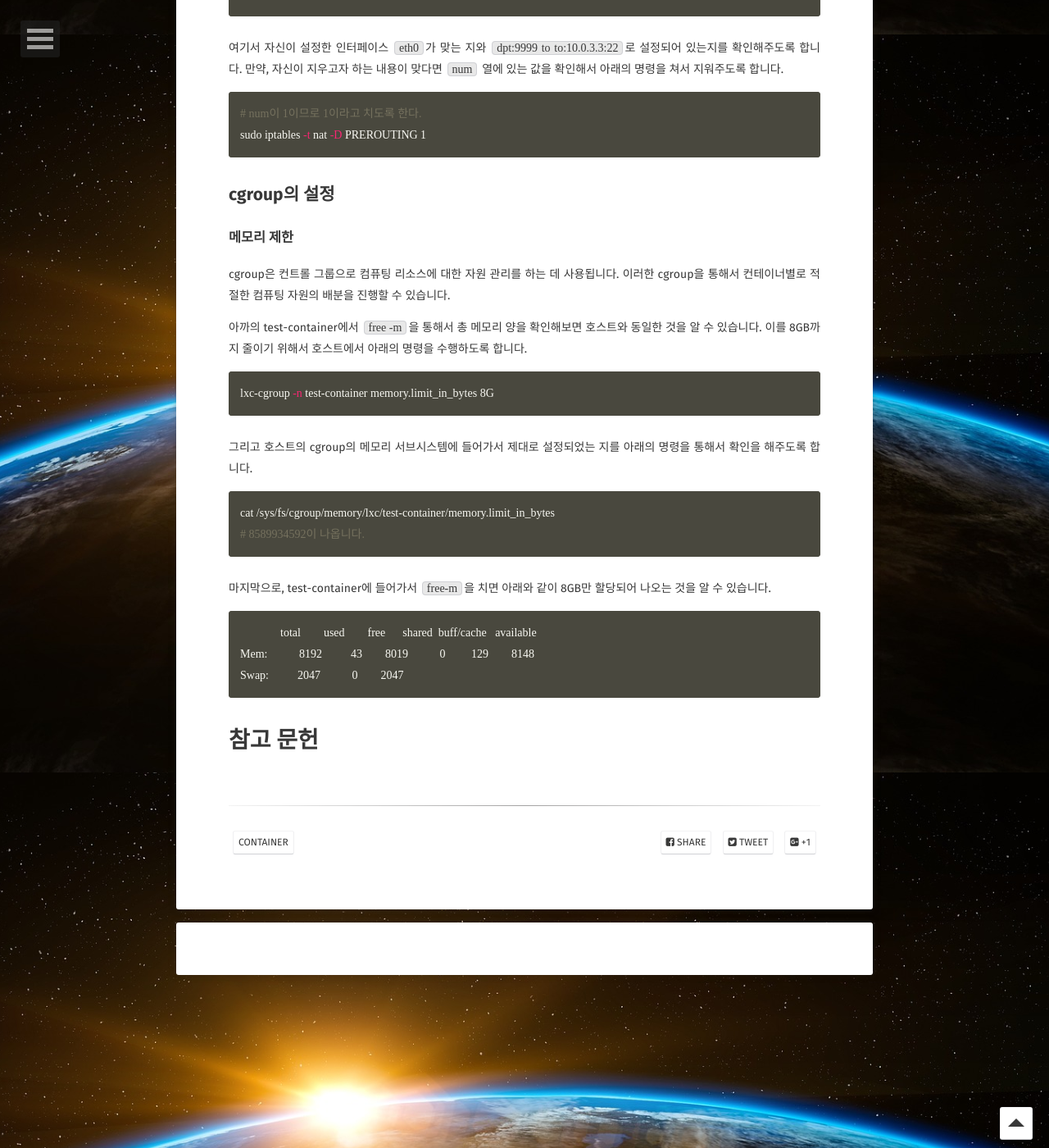
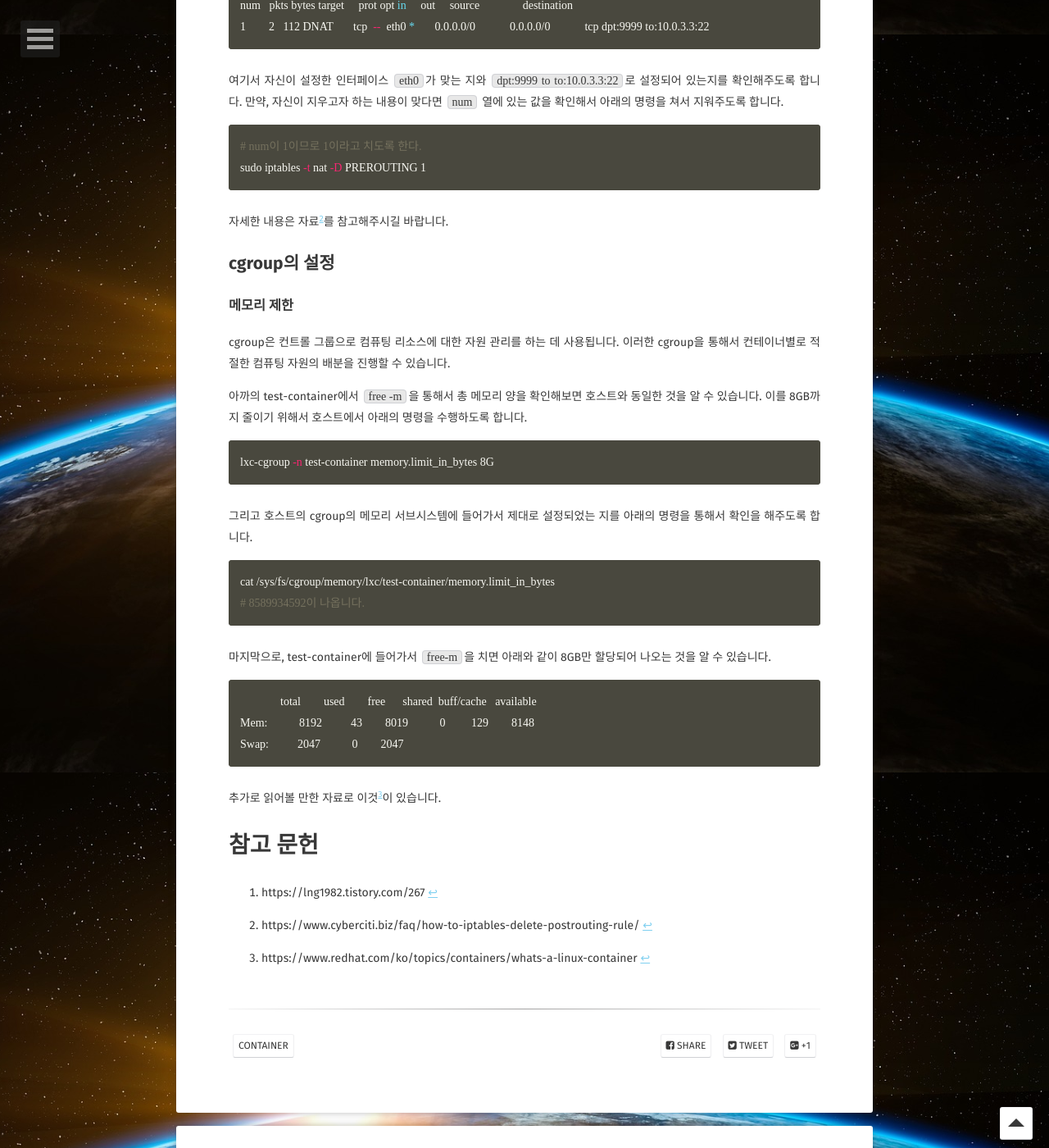
Before and after one commit to BlaCkinkGJ/blackinkgj.github.io, a Jekyll site: the page built from _posts/2020-LXC/2020-06-29-LXC.md, in a window 1280 px wide and 1400 px high, scrolled down 3558 px. Shown: the whole window at 82% size. Built offline with Jekyll 4.4.1, drawn with Linux system fonts in a browser that asks for light colours; some web fonts are replaced; comment, search, counter and statistics services are not loaded; some of the changed text lies outside the part shown.

Commit message:
Update 2020-06-29-LXC.md

````diff
--- a/_posts/2020-LXC/2020-06-29-LXC.md
+++ b/_posts/2020-LXC/2020-06-29-LXC.md
@@ -12,6 +12,8 @@ typora-root-url: ../../
 # LinuX Container(LXC)의 설치 및 실행
 
 > 주의: LXC는 곧 지원기간이 만료되므로 사용해서는 안됩니다.
+
+본 내용은 이 자료[^1]에 기반하여 작성되었습니다.
 
 ## LXC의 설치
 
@@ -145,6 +147,8 @@ num   pkts bytes target     prot opt in     out     source               destina
 sudo iptables -t nat -D PREROUTING 1
 ```
 
+자세한 내용은 자료[^3]를 참고해주시길 바랍니다.
+
 ## cgroup의 설정
 
 ### 메모리 제한
@@ -172,6 +176,7 @@ Mem:           8192          43        8019           0         129        8148
 Swap:          2047           0        2047
 ```
 
+추가로 읽어볼 만한 자료로 이것[^2]이 있습니다.
 
 
 # 참고 문헌
````
